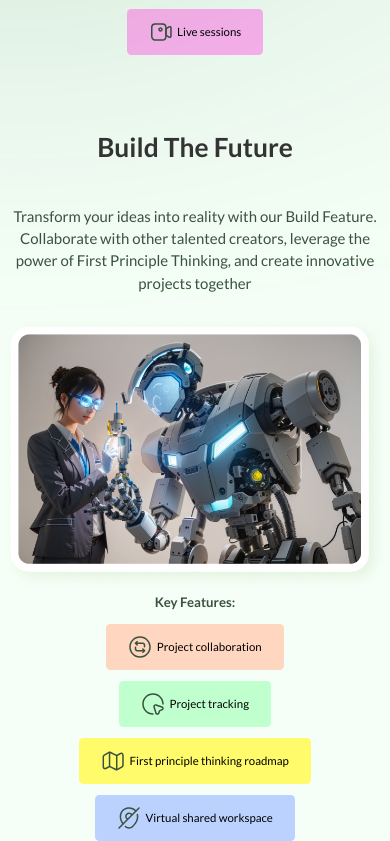
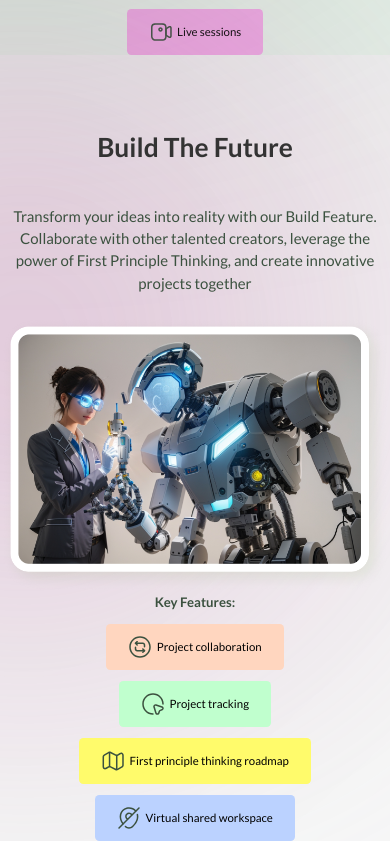
Before and after one commit to Colab-Apes/new_landing_page, a React (Vite) app: page / in a window 390 px wide. Shown: the part 2197-3038 px from the top of the page. Built offline with nearby package versions, Linux system fonts and the light colour scheme.

Commit message:
added blur shapes

```diff
--- a/src/NewLandingPage/components/BuildTheFuture.jsx
+++ b/src/NewLandingPage/components/BuildTheFuture.jsx
@@ -10,11 +10,17 @@ const BuildTheFuture = () => {
     <div>
       <div className=" mx-auto container mt-36 relative">
         <div className="py-5 bg-[#3B8004] h-[58px] w-[80px] absolute top-36 left-[68.2rem] "></div>
+        <div className="bg-[#054E12] rounded-full h-[400px] w-[400px]   absolute left-[-20rem] top-0 flex justify-center items-center blur-[500px]">
+          {" "}
+        </div>
+        <div className="bg-[#C26AAA] rounded-full h-[400px] w-[400px]   absolute left-[-20rem] top-0 flex justify-center items-center blur-[200px]">
+          {" "}
+        </div>
 
-        <div className=" flex flex-col-reverse md:flex-row items-center justify-center xl:items-center md:gap-24">
+        <div className=" flex flex-col-reverse md:flex-row items-center z-[10] absolute justify-center xl:items-center md:gap-24">
           <div className="">
             <img
-              className="w-full h-full object-contain "
+              className="w-full h-full object-contain  "
               src={feature3}
               alt="Feature Frame"
             />
```
